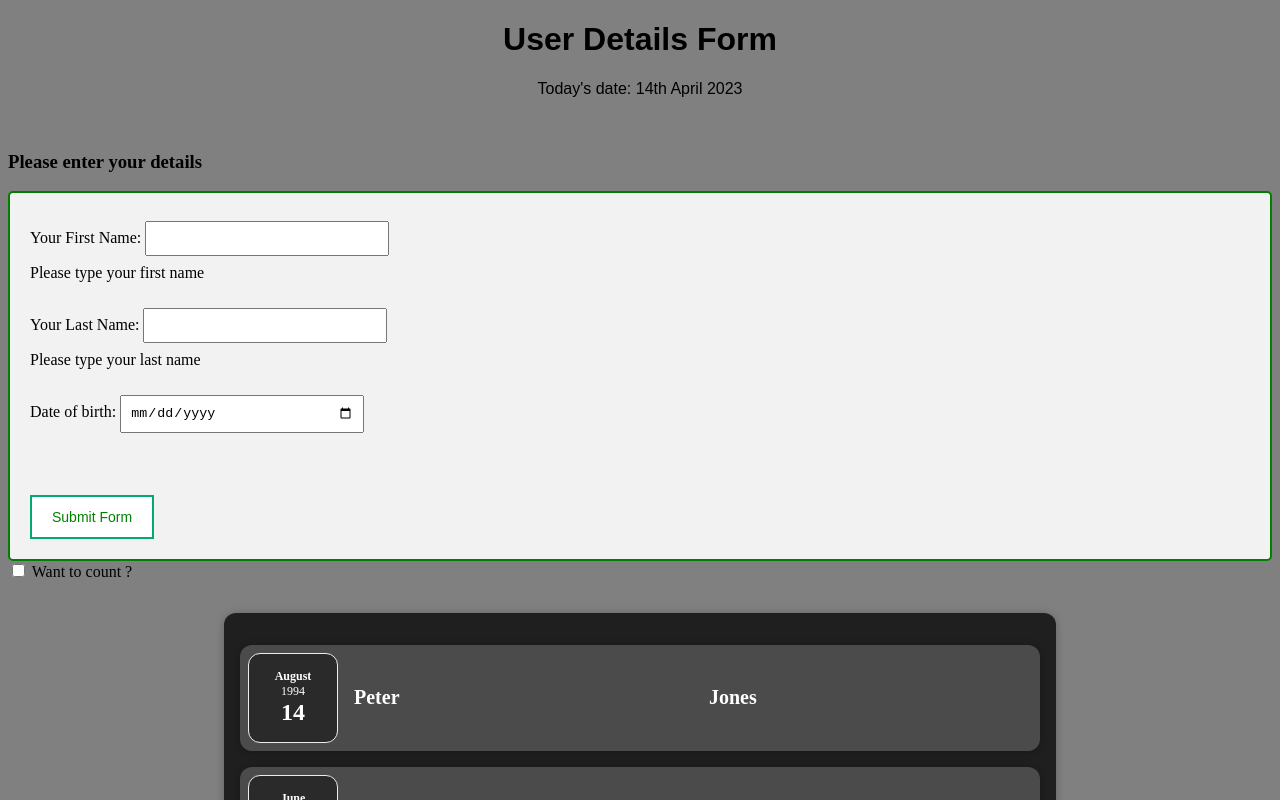
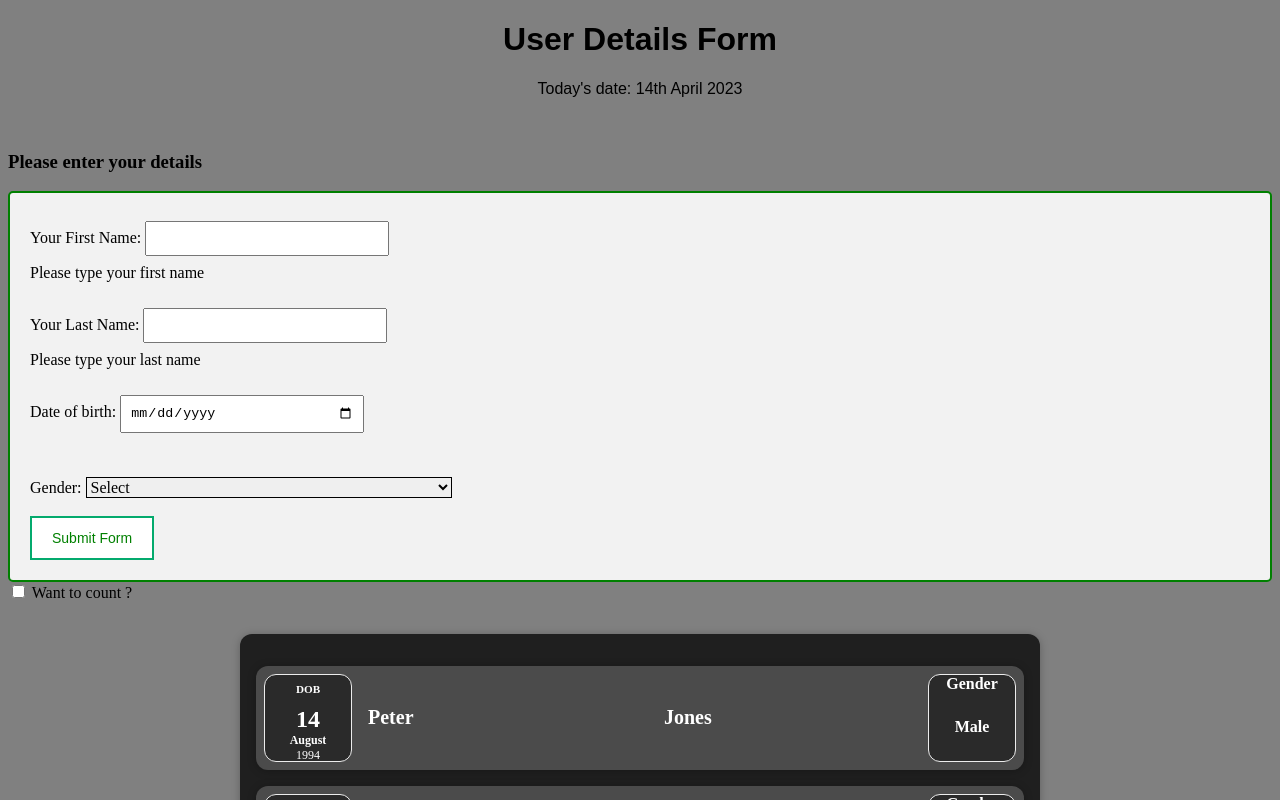
Before and after one commit to manaskantha/myreactdemo, a React (Create React App) app: page / in a window 1280 px wide. Shown: the top 800 px of the page. Built offline with nearby package versions, Linux system fonts and the light colour scheme.

Commit message:
Update 8 files

```diff
--- a/src/mycomponents/BasicUserDetails.js
+++ b/src/mycomponents/BasicUserDetails.js
@@ -1,4 +1,5 @@
 import "./styles.css";
+import "./Selection.css";
 import React, { useState } from "react";
 import SayHello from "./SayHello";
 
@@ -6,6 +7,7 @@ export default function BasicUserDetails(props) {
   const [firstName, setFirstName] = React.useState("");
   const [lastName, setLastName] = React.useState("");
   const [dob, setDob] = React.useState("");
+  const [gender, setGender] = React.useState("");
   const handleSubmit = (event) => {
     event.preventDefault();
     console.log(event);
@@ -13,6 +15,7 @@ export default function BasicUserDetails(props) {
       firstName: firstName,
       lastName: lastName,
       dob: dob,
+      gender: gender,
     };
     props.onBasicFormSubmit(userData);
     const message =
@@ -61,6 +64,19 @@ export default function BasicUserDetails(props) {
         <br />
         {dob ? <strong>Your date of birth is: {dob}</strong> : ""}
         <br />
+        <label htmlFor="gender">Gender: </label>
+        <select
+          name="gender"
+          id="gender"
+          className="select"
+          onChange={() => setGender(window.event.target.value)}
+        >
+          <option value="select">Select</option>
+          <option value="male">Male</option>
+          <option value="female">Female</option>
+          <option value="other">Other</option>
+        </select>
+        <br />
         <br />
         <button type="submit" onClick={handleSubmit} className="btn success">
           Submit Form
--- /dev/null
+++ b/src/mycomponents/Selection.css
@@ -0,0 +1,18 @@
+*,
+*::before,
+*::after {
+  box-sizing: border-box;
+}
+
+.select {
+  appearance: black;
+  background-color: none;
+  border: 1px solid;
+  padding: 0 1em 0 0;
+  margin: 0;
+  width: 30%;
+  font-family: inherit;
+  font-size: inherit;
+  line-height: inherit;
+  outline: none;
+}
--- a/src/mycomponents/UserForm.js
+++ b/src/mycomponents/UserForm.js
@@ -10,11 +10,13 @@ const DUMMY_USERS = [
     firstName: "Peter",
     lastName: "Jones",
     dob: new Date(1994, 7, 14),
+    gender: "Male",
   },
   {
     firstName: "Sam",
     lastName: "Smith",
     dob: new Date(1988, 5, 11),
+    gender: "Male",
   },
 ];
 
--- a/src/mycomponents/userdetails/Displayusers.js
+++ b/src/mycomponents/userdetails/Displayusers.js
@@ -23,6 +23,7 @@ const UserDetails = (props) => {
             firstName={userdetails.firstName}
             lastName={userdetails.lastName}
             dateOfBirth={userdetails.dob}
+            gender={userdetails.gender}
           />
         ))}
       </Card>
--- a/src/mycomponents/userdetails/UserDOB.css
+++ b/src/mycomponents/userdetails/UserDOB.css
@@ -16,6 +16,11 @@
   font-weight: bold;
 }
 
+.userdob-text {
+  font-size: 0.7rem;
+  font-weight: bold;
+}
+
 .userdob-date__year {
   font-size: 0.75rem;
 }
--- a/src/mycomponents/userdetails/UserDOB.js
+++ b/src/mycomponents/userdetails/UserDOB.js
@@ -9,9 +9,10 @@ const UserDOBDate = (props) => {
 
   return (
     <div className="userdob-date">
+      <p className="userdob-text">DOB</p>
+      <div className="userdob-date__day">{day}</div>
       <div className="userdob-date__month">{month}</div>
       <div className="userdob-date__year">{year}</div>
-      <div className="userdob-date__day">{day}</div>
     </div>
   );
 };
--- a/src/mycomponents/userdetails/UserDetailItems.css
+++ b/src/mycomponents/userdetails/UserDetailItems.css
@@ -51,4 +51,17 @@
     font-size: 1.25rem;
     padding: 0.5rem 1.5rem;
   }
+
+  .userdob-gender {
+    display: flex;
+    flex-direction: column;
+    width: 5.5rem;
+    height: 5.5rem;
+    border: 1px solid #ececec;
+    background-color: #2a2a2a;
+    color: white;
+    border-radius: 12px;
+    align-items: center;
+    justify-content: center;
+  }
 }
--- a/src/mycomponents/userdetails/UserDetailItems.js
+++ b/src/mycomponents/userdetails/UserDetailItems.js
@@ -13,6 +13,10 @@ const UserDetailItem = (props) => {
         <h2>{props.lastName}</h2>
         {/* <div className="user-item__price">${props.amount}</div> */}
       </div>
+      <div className="userdob-gender">
+        <h2>Gender</h2>
+        <h2>{props.gender}</h2>
+      </div>
     </Card>
   );
 };
```
